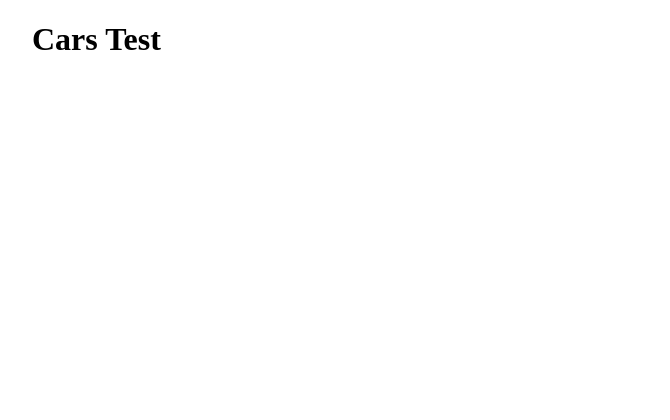
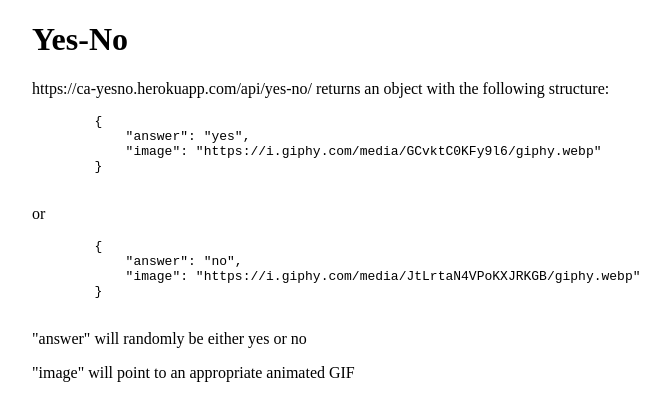
Before and after one commit to shrfrn/yes-no, a website: page public/index.html in a window 1280 px wide. Shown: the whole page, without its empty margins (308-978 px from the left). Drawn offline with Linux system fonts and the light colour scheme.

Commit message:
index.html

```diff
--- a/public/index.html
+++ b/public/index.html
@@ -10,7 +10,24 @@
 </head>
 
 <body>
-  <h1>Cars Test</h1>
+    <h1>Yes-No</h1>
+    <p>https://ca-yesno.herokuapp.com/api/yes-no/ returns an object with the following structure:</p>
+    <pre>
+        {
+            "answer": "yes",
+            "image": "https://i.giphy.com/media/GCvktC0KFy9l6/giphy.webp"
+        }
+    </pre>
+    <p>or</p>
+    <pre>
+        {
+            "answer": "no",
+            "image": "https://i.giphy.com/media/JtLrtaN4VPoKXJRKGB/giphy.webp"
+        }
+    </pre>
+    <p>"answer" will randomly be either yes or no</p>
+    <p>"image" will point to an appropriate animated GIF</p>
+
   <script type="module" src="main.js"></script>
 
 </body>
```
